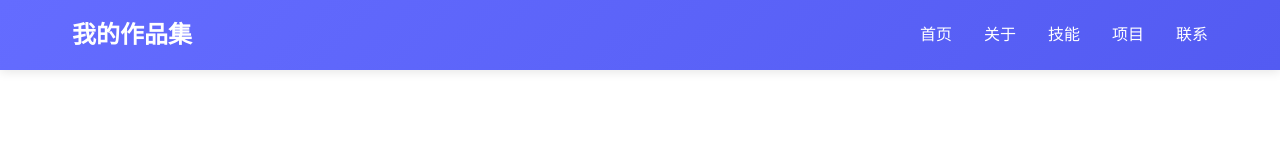
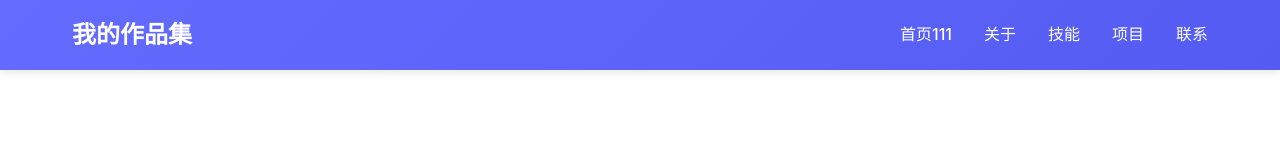
Before and after one commit to MIMI180306/ai-gen-static_site-946142-8f17ca84, a React (Vite) app: page / in a window 1280 px wide. Shown: the top 160 px of the page. Built offline with nearby package versions, Linux system fonts and the light colour scheme.

Commit message:
Update from AI Code Platform

```diff
--- a/src/components/layout/Header.jsx
+++ b/src/components/layout/Header.jsx
@@ -31,7 +31,7 @@ function Header() {
 
         <nav className={`nav ${isMenuOpen ? 'active' : ''}`}>
           <ul>
-            <li><a onClick={() => scrollToSection('hero')}>首页</a></li>
+            <li><a onClick={() => scrollToSection('hero')}>首页111</a></li>
             <li><a onClick={() => scrollToSection('about')}>关于</a></li>
             <li><a onClick={() => scrollToSection('skills')}>技能</a></li>
             <li><a onClick={() => scrollToSection('projects')}>项目</a></li>
```
